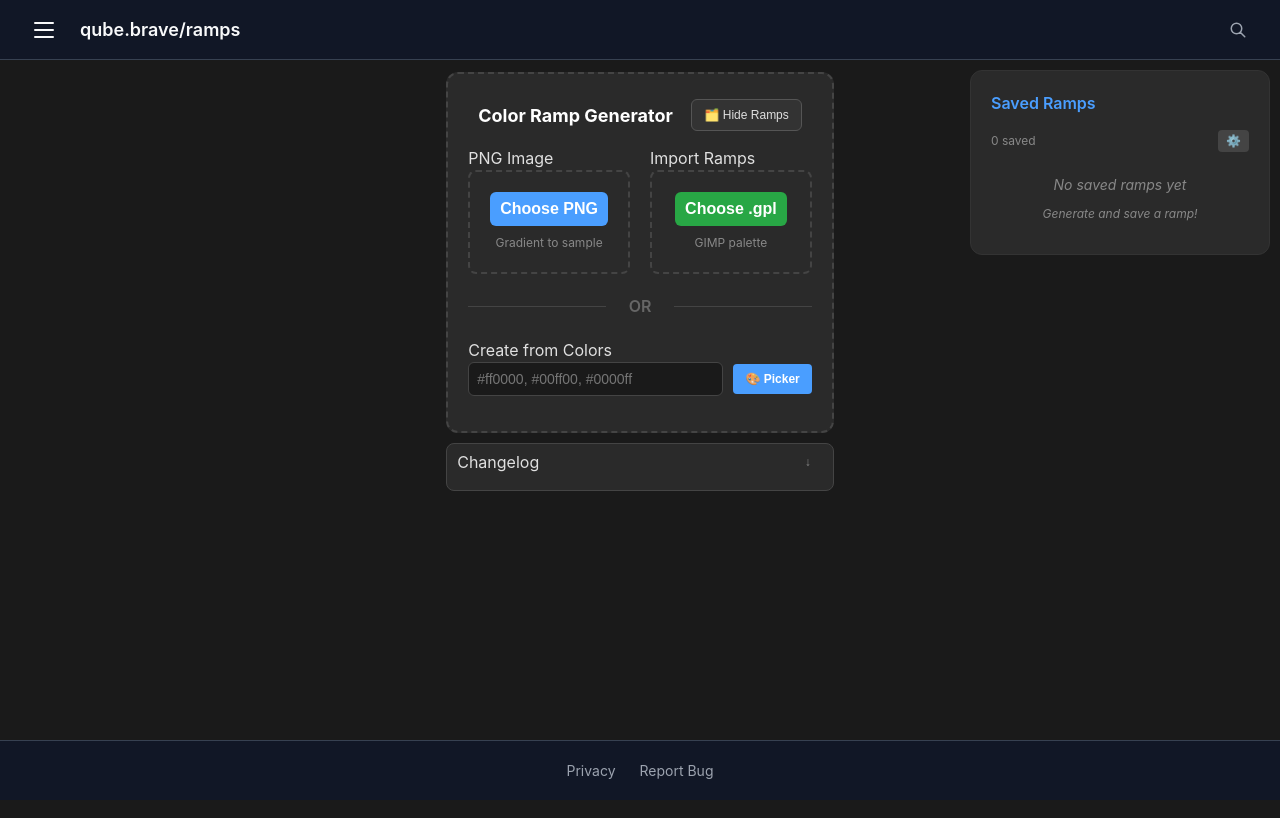
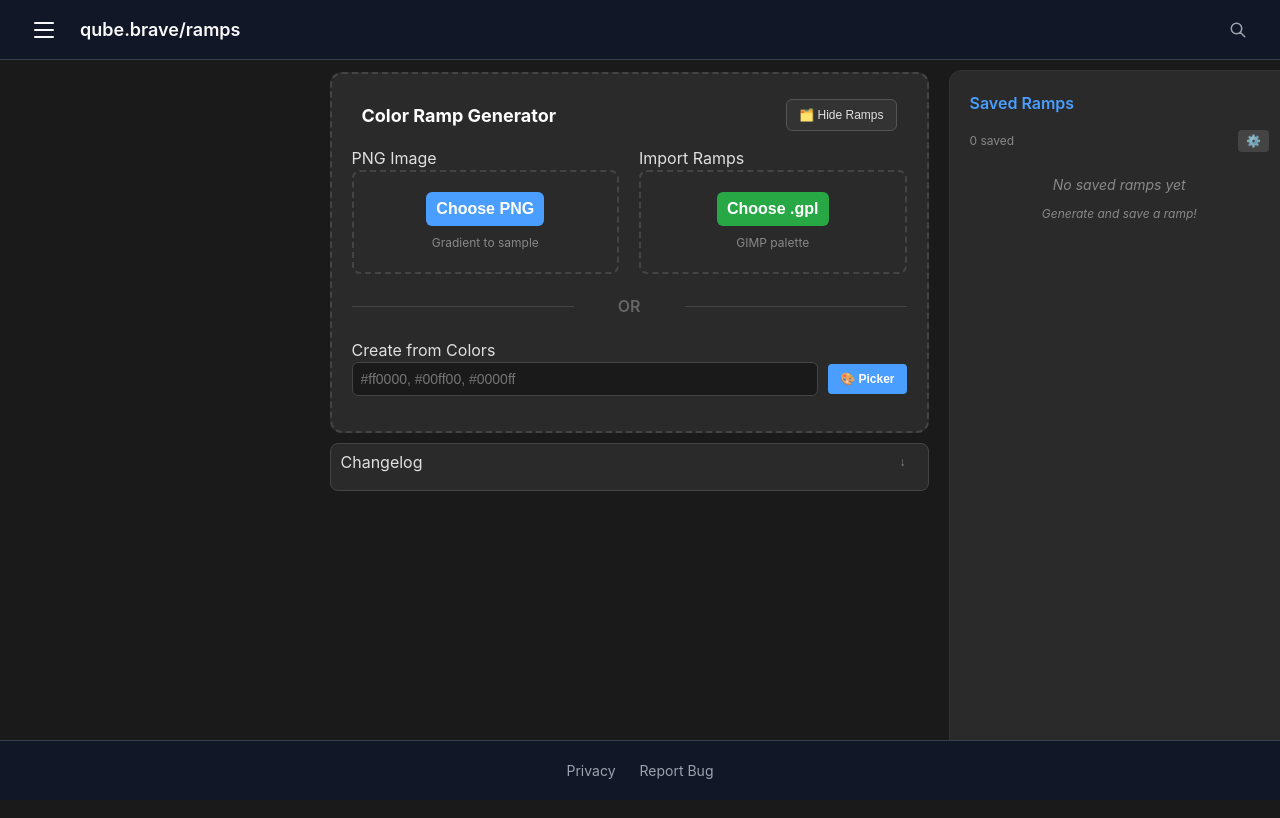
Before and after one commit to MJSBDLK/qube.brave, a Next.js app: page /ramps in a window 1280 px wide. Built offline with nearby package versions, Linux system fonts and the light colour scheme.

Commit message:
Layout fixed!

```diff
--- a/app/globals.css
+++ b/app/globals.css
@@ -461,9 +461,9 @@ body {
 	padding-right: 0;
 	padding-top: var(--header-height); /* Keep header offset */
 	padding-bottom: var(--footer-height); /* Keep footer offset */
-	max-width: none;
-	width: 100%;
-	margin: 0;
+	max-width: none !important; /* Force full width on subpages */
+	width: 100% !important;
+	margin: 0 !important;
 	overflow: hidden; /* Prevent double scrollbar - let child handle scrolling */
 }
 
@@ -1639,6 +1639,8 @@ body {
 		padding: 0;
 		overflow: hidden; /* Prevent double scrollbar */
 		box-sizing: border-box;
+		max-width: none; /* Remove max-width constraint for subpages */
+		margin: 0; /* Remove auto centering margin */
 	}
 
 	.hero-content {
@@ -1753,14 +1755,12 @@ body {
 		padding-right: max(var(--space-3xl), calc((100vw - var(--sidebar-width) - var(--content-max-width-lg)) / 2));
 	}
 
-	.app-layout.subpage .main-content {
-		max-width: none; /* Full width on subpages */
-		margin: 0;
-		width: 100vw;
-		left: 0;
-	}
-
-	.text-display {
+		.app-layout.subpage .main-content {
+			max-width: none; /* Full width on subpages */
+			margin: 0;
+			width: 100vw;
+			left: 0;
+		}	.text-display {
 		font-size: 4rem;
 	}
 
--- a/app/ramps/ramps.css
+++ b/app/ramps/ramps.css
@@ -34,6 +34,24 @@ h1 {
 /*#endregion /Base Styles */
 
 /*#region React Component Styles */
+
+/* Force full width for the ramps page container and all its parents */
+.ramps-page-container {
+	width: 100% !important;
+	max-width: none !important;
+	min-width: 0 !important;
+	margin: 0 !important;
+	padding: 0 !important;
+}
+
+/* Override any global main-content constraints for ramps pages */
+main.main-content.subpage:has(.ramps-page-container) {
+	width: 100vw !important;
+	max-width: none !important;
+	min-width: 0 !important;
+	margin: 0 !important;
+	padding: 0 !important;
+}
 
 .gradient-sampler {
 	/* max-width: 960px; */
@@ -1522,18 +1540,33 @@ input[type='range'] {
 	font-family: monospace;
 }
 
-/* Main Grid Layout - True 12-column system */
+/* Main Grid Layout - FLEXBOX VERSION FOR 1/4-1/2-1/4 LAYOUT */
 .main-grid {
-	display: grid;
-	grid-template-columns: repeat(12, 1fr); /* 12 equal columns */
+	display: flex !important;
 	margin: 10px;
-	align-items: start;
 	gap: 20px;
+	width: 100% !important;
+	max-width: none !important;
+}
+
+/* Add invisible spacer for the left 1/4 when testing panel is hidden */
+.main-grid::before {
+	content: '';
+	flex: 3 !important; /* Takes up 3/12 = 1/4 of the space */
+	min-width: 0;
 }
 
 .gradient-sampler.with-saved-ramps {
-	/* Takes columns 4-9 (6 columns) when saved ramps panel is active */
-	grid-column: 4 / 10;
+	/* Should take up 6 columns worth (1/2 of total width) */
+	flex: 6 !important;
+	width: auto !important;
+	max-width: none !important;
+}
+
+.gradient-sampler.full-width {
+	/* Takes full width when saved ramps panel is hidden */
+	flex: 1 !important;
+	width: 100% !important;
 }
 
 .gradient-sampler.full-width {
@@ -1547,7 +1580,10 @@ input[type='range'] {
 	border-radius: 12px;
 	padding: 20px;
 	border: 1px solid #333;
-	grid-column: 10 / 13; /* Takes columns 10-12 (3 columns) */
+	/* Should take up 3 columns worth (1/4 of total width) */
+	flex: 3 !important;
+	width: auto !important;
+	max-width: none !important;
 }
 
 /* Future: Testing/Navigation Section */
@@ -2516,7 +2552,7 @@ input[type='range'] {
 	border: 1px solid rgba(255, 255, 255, 0.1); /* Thinner border */
 	box-shadow: 0 1px 4px rgba(0, 0, 0, 0.2),
 		inset 0 1px 2px rgba(255, 255, 255, 0.1);
-	overflow: hidden;
+	overflow: visible;
 }
 
 .color-chip-modern:hover {
@@ -2528,9 +2564,8 @@ input[type='range'] {
 
 .remove-chip-btn {
 	position: absolute;
-	top: 50%;
-	right: 50%;
-	transform: translate(50%, -50%);
+	top: -6px;
+	right: -6px;
 	width: 20px;
 	height: 20px;
 	background: rgba(0, 0, 0, 0.7);
@@ -2545,6 +2580,7 @@ input[type='range'] {
 	justify-content: center;
 	transition: all 0.2s ease;
 	backdrop-filter: blur(10px);
+	z-index: 10;
 }
 
 .color-chip-modern:hover .remove-chip-btn {
```
